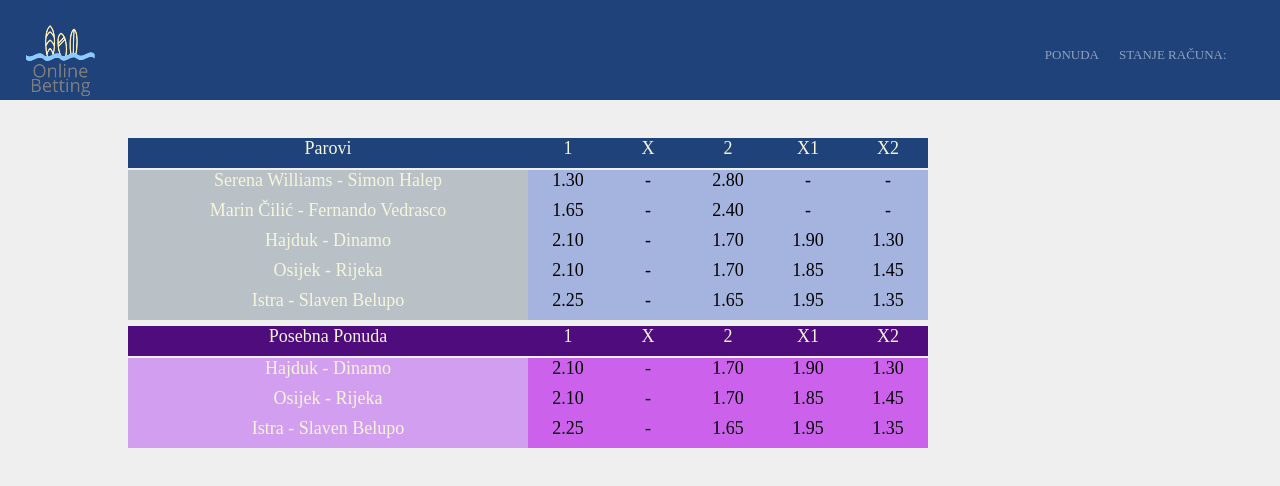
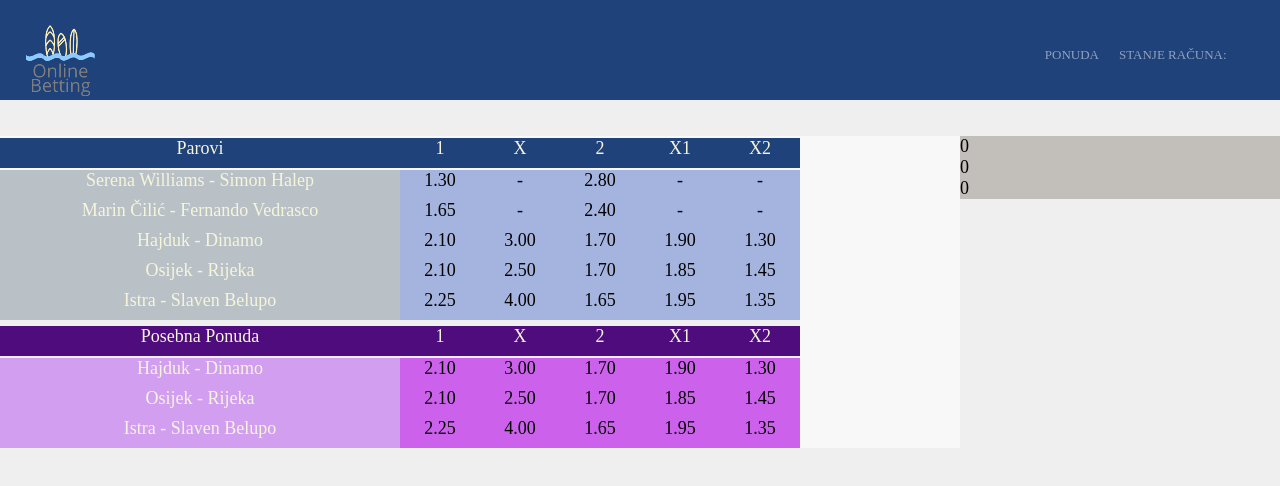
Before and after one commit to progulj/online-betting, an Angular app: page / in a window 1280 px wide. Shown: the top 486 px of the page. Built offline with nearby package versions, Linux system fonts and the light colour scheme.

Commit message:
added services

```diff
--- a/src/app/components/betting-offer/betting-offer.component.html
+++ b/src/app/components/betting-offer/betting-offer.component.html
@@ -1,4 +1,5 @@
-<div class="offer-bar">
+<div class=left-half>
+  <div class="offer-bar">
   <div class="offer-header-name">Parovi</div>
   <div class="offer-option-header">1</div>
   <div class="offer-option-header">X</div>
@@ -63,3 +64,7 @@
     }"  (click)="selectSpecialOfferX2(offer)">{{offer.optionX2}}</div>
   </div>
 </div>
+</div>
+<div class="right-half">
+  <app-tickets></app-tickets>
+</div>
--- a/src/app/components/betting-offer/betting-offer.component.scss
+++ b/src/app/components/betting-offer/betting-offer.component.scss
@@ -1,3 +1,9 @@
+.left-half {
+    background-color: #f8f8f8;
+    position: absolute;
+    left: 0px;
+    width: 75%;
+
     .offer-bar{
         background: #1f427a;
         .offer-header-name{
@@ -101,3 +107,11 @@
             text-align: center;
         }
     }
+}
+
+.right-half {
+  background-color: #c2beb9;
+  position: absolute;
+  right: 0px;
+  width: 25%;
+}
--- a/src/app/components/betting-offer/betting-offer.component.ts
+++ b/src/app/components/betting-offer/betting-offer.component.ts
@@ -2,6 +2,7 @@ import { Component, OnInit } from '@angular/core';
 
 import { Offer } from '../../models/Offer';
 import { OfferService } from '../../services/offer.service';
+import { TicketService } from '../../services/ticket.service';
 
 @Component({
   selector: 'app-betting-offer',
@@ -10,7 +11,7 @@ import { OfferService } from '../../services/offer.service';
 })
 export class BettingOfferComponent implements OnInit {
   offers: Offer [];
-  constructor(private offerService: OfferService) { }
+  constructor(private offerService: OfferService, private ticketService: TicketService) { }
 
   ngOnInit() {
     this.getOffers();
@@ -28,6 +29,7 @@ export class BettingOfferComponent implements OnInit {
       selectedOffer.option2Selected = false;
       selectedOffer.optionX1Selected = false;
       selectedOffer.optionX2Selected = false;
+      this.ticketService.addNewPair(selectedOffer, selectedOffer.option1, '1');
     }
   }
 
@@ -38,6 +40,7 @@ export class BettingOfferComponent implements OnInit {
       selectedOffer.option2Selected = false;
       selectedOffer.optionX1Selected = false;
       selectedOffer.optionX2Selected = false;
+      this.ticketService.addNewPair(selectedOffer, selectedOffer.optionX, 'X');
     }
   }
 
@@ -48,6 +51,7 @@ export class BettingOfferComponent implements OnInit {
       selectedOffer.optionXSelected = false;
       selectedOffer.optionX1Selected = false;
       selectedOffer.optionX2Selected = false;
+      this.ticketService.addNewPair(selectedOffer, selectedOffer.option2, '2');
     }
   }
 
@@ -58,6 +62,7 @@ export class BettingOfferComponent implements OnInit {
       selectedOffer.optionXSelected = false;
       selectedOffer.option2Selected = false;
       selectedOffer.optionX2Selected = false;
+      this.ticketService.addNewPair(selectedOffer, selectedOffer.optionX1, 'X1');
     }
   }
 
@@ -68,6 +73,7 @@ export class BettingOfferComponent implements OnInit {
       selectedOffer.optionXSelected = false;
       selectedOffer.option2Selected = false;
       selectedOffer.optionX1Selected = false;
+      this.ticketService.addNewPair(selectedOffer, selectedOffer.optionX2, 'X2');
     }
   }
 
@@ -78,6 +84,7 @@ export class BettingOfferComponent implements OnInit {
       selectedOffer.option2Selected = false;
       selectedOffer.optionX1Selected = false;
       selectedOffer.optionX2Selected = false;
+      this.ticketService.addNewPair(selectedOffer, selectedOffer.option1, '1');
     }
   }
 
@@ -88,6 +95,7 @@ export class BettingOfferComponent implements OnInit {
       selectedOffer.option2Selected = false;
       selectedOffer.optionX1Selected = false;
       selectedOffer.optionX2Selected = false;
+      this.ticketService.addNewPair(selectedOffer, selectedOffer.optionX, 'X');
     }
   }
 
@@ -98,6 +106,7 @@ export class BettingOfferComponent implements OnInit {
       selectedOffer.optionXSelected = false;
       selectedOffer.optionX1Selected = false;
       selectedOffer.optionX2Selected = false;
+      this.ticketService.addNewPair(selectedOffer, selectedOffer.option2, '2');
     }
   }
 
@@ -108,6 +117,7 @@ export class BettingOfferComponent implements OnInit {
       selectedOffer.optionXSelected = false;
       selectedOffer.option2Selected = false;
       selectedOffer.optionX2Selected = false;
+      this.ticketService.addNewPair(selectedOffer, selectedOffer.optionX1, 'X1');
     }
   }
 
@@ -118,6 +128,7 @@ export class BettingOfferComponent implements OnInit {
       selectedOffer.optionXSelected = false;
       selectedOffer.option2Selected = false;
       selectedOffer.optionX1Selected = false;
+      this.ticketService.addNewPair(selectedOffer, selectedOffer.optionX2, 'X2');
     }
   }
 }
--- a/src/app/components/tickets/tickets.component.html
+++ b/src/app/components/tickets/tickets.component.html
@@ -1,3 +1,15 @@
-<p>
-  tickets works!
-</p>
+<div *ngIf="ticket">
+  <div *ngIf="ticket.pairs">
+
+    <div class="pair-data" *ngFor="let pair of ticket.pairs">
+      <div class="pair-data-name">{{pair.pairName}}</div>
+      <div class="pair-data-option">{{pair.selectedOptionName}}</div>
+      <div class="pair-data-coefficient">{{pair.selectedCoefficient}}</div>
+      <div class="pair-data-delete" (click)="deleteThisPair(pair)">x</div>
+    </div>
+    <div>{{ticket.fullPayment}}</div>
+    <div>{{ticket.commission}}</div>
+    <div>{{ticket.estimatedWin}}</div>
+  </div>
+
+</div>
--- a/src/app/components/tickets/tickets.component.scss
+++ b/src/app/components/tickets/tickets.component.scss
@@ -0,0 +1,27 @@
+.pair-data{
+    box-sizing: border-box;
+    float: left;
+    width: 100%;
+    font-size: 12px;
+    .pair-data-name{
+        float: left;
+        width: 70%;
+        text-align: left;
+
+    }
+    .pair-data-option{
+        width: 10%;
+        float: left;
+        text-align: center;
+    }
+    .pair-data-coefficient{
+        width: 10%;
+        float: left;
+        text-align: center;
+    }
+    .pair-data-delete{
+        width: 10%;
+        float: left;
+        text-align: center;
+    }
+}
--- a/src/app/components/tickets/tickets.component.ts
+++ b/src/app/components/tickets/tickets.component.ts
@@ -1,15 +1,41 @@
-import { Component, OnInit } from '@angular/core';
+import { Component, OnInit, OnDestroy } from '@angular/core';
+import { Subscription} from 'rxjs';
+
+import { Ticket } from '../../models/Ticket';
+import { Pair } from '../../models/Pair';
+import { OfferService } from '../../services/offer.service';
+import { TicketService } from '../../services/ticket.service';
 
 @Component({
   selector: 'app-tickets',
   templateUrl: './tickets.component.html',
   styleUrls: ['./tickets.component.scss']
 })
-export class TicketsComponent implements OnInit {
+export class TicketsComponent implements OnInit, OnDestroy {
+  private ticket: Ticket;
+  subscription: Subscription;
 
-  constructor() { }
+  constructor(private offerService: OfferService, private ticketService: TicketService) {
+    this.subscription = this.ticketService.getPairs().subscribe(pair => this.ticket.pairs.push(pair));
+  }
 
   ngOnInit() {
+    this.ticket = new Ticket();
+    this.ticket.fullPayment = '0';
+    this.ticket.commission = '0';
+    this.ticket.estimatedWin = '0';
+    this.ticket.pairs = [];
+  }
+  ngOnDestroy() {
+      this.subscription.unsubscribe();
+  }
+
+  deleteThisPair(pairToDelete: Pair) {
+    this.removePair(pairToDelete);
+  }
+
+  removePair = (pairToDelete: Pair): void => {
+    this.ticket.pairs = this.ticket.pairs.filter(pair => pair.id !== pairToDelete.id);
   }
 
 }
--- /dev/null
+++ b/src/app/models/Pair.ts
@@ -0,0 +1,6 @@
+export class Pair {
+    id: number;
+    pairName: string;
+    selectedOptionName: string;
+    selectedCoefficient: string;
+}
--- /dev/null
+++ b/src/app/models/Ticket.ts
@@ -0,0 +1,8 @@
+import { Pair } from '../models/Pair';
+export class Ticket {
+    id: number;
+    fullPayment: string;
+    commission: string;
+    estimatedWin: string;
+    pairs: Pair [];
+}
--- a/src/app/models/mock-data.ts
+++ b/src/app/models/mock-data.ts
@@ -8,12 +8,12 @@ export const OFFERS: Offer[] = [
     option1 : '1.65' , optionX: '-', option2 : '2.40' , optionX1 : '-', optionX2 : '-', special: false,
     option1Selected: false, optionXSelected: false, option2Selected: false, optionX1Selected: false, optionX2Selected: false},
     { id: 13, pairName: 'Hajduk - Dinamo',
-    option1 : '2.10' , optionX: '-', option2 : '1.70' , optionX1 : '1.90', optionX2 : '1.30', special: true,
+    option1 : '2.10' , optionX: '3.00', option2 : '1.70' , optionX1 : '1.90', optionX2 : '1.30', special: true,
     option1Selected: false, optionXSelected: false, option2Selected: false, optionX1Selected: false, optionX2Selected: false},
     { id: 14, pairName: 'Osijek - Rijeka',
-    option1 : '2.10' , optionX: '-', option2 : '1.70' , optionX1 : '1.85', optionX2 : '1.45', special: true,
+    option1 : '2.10' , optionX: '2.50', option2 : '1.70' , optionX1 : '1.85', optionX2 : '1.45', special: true,
     option1Selected: false, optionXSelected: false, option2Selected: false, optionX1Selected: false, optionX2Selected: false},
     { id: 15, pairName: 'Istra - Slaven Belupo',
-    option1 : '2.25' , optionX: '-', option2 : '1.65' , optionX1 : '1.95', optionX2 : '1.35', special: true,
+    option1 : '2.25' , optionX: '4.00', option2 : '1.65' , optionX1 : '1.95', optionX2 : '1.35', special: true,
     option1Selected: false, optionXSelected: false, option2Selected: false, optionX1Selected: false, optionX2Selected: false},
   ];
--- a/src/app/services/offer.service.ts
+++ b/src/app/services/offer.service.ts
@@ -1,5 +1,5 @@
 import { Injectable } from '@angular/core';
-import { Observable, of } from 'rxjs';
+import { Observable, of, Subject } from 'rxjs';
 
 import { Offer } from '../models/Offer';
 import { OFFERS } from '../models/mock-data';
--- /dev/null
+++ b/src/app/services/ticket.service.ts
@@ -0,0 +1,28 @@
+import { Injectable } from '@angular/core';
+import { Observable, of, Subject } from 'rxjs';
+
+import { Offer } from '../models/Offer';
+import { Pair } from '../models/Pair';
+
+@Injectable({
+  providedIn: 'root'
+})
+export class TicketService {
+
+  private subject = new Subject<any>();
+
+  addNewPair(selectedPair: Offer, selectedType: string, selectedCoefficient: string) {
+      const newPair = new Pair();
+      newPair.id = selectedPair.id;
+      newPair.pairName = selectedPair.pairName;
+      newPair.selectedOptionName = selectedType;
+      newPair.selectedCoefficient = selectedCoefficient;
+
+      this.subject.next(newPair);
+  }
+
+  getPairs(): Observable<any> {
+    return this.subject.asObservable();
+  }
+
+}
```
Also changed, not shown: 1 other file (tests, documents, lock files or other folders). Lines whose indentation alone changed are shown as unchanged.
